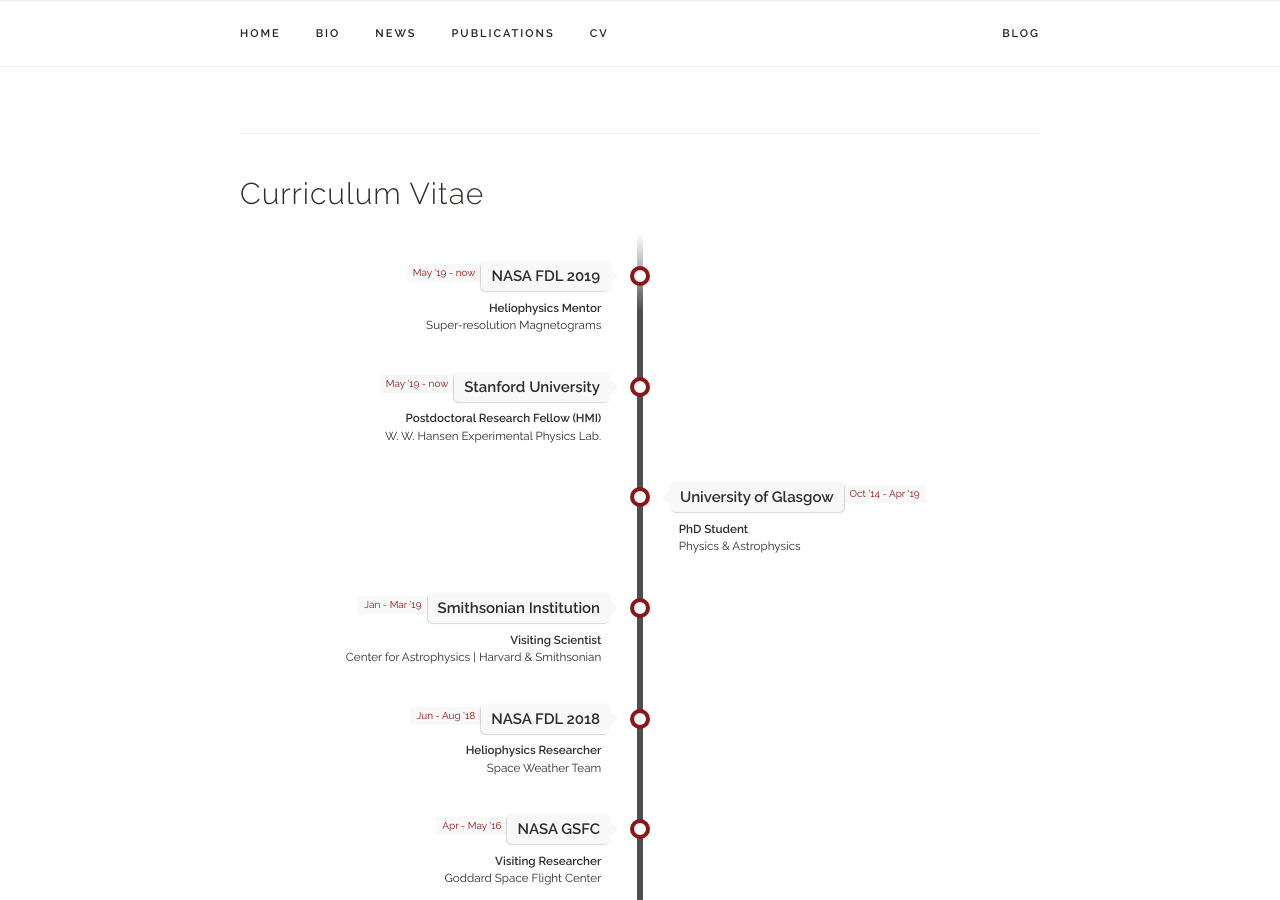
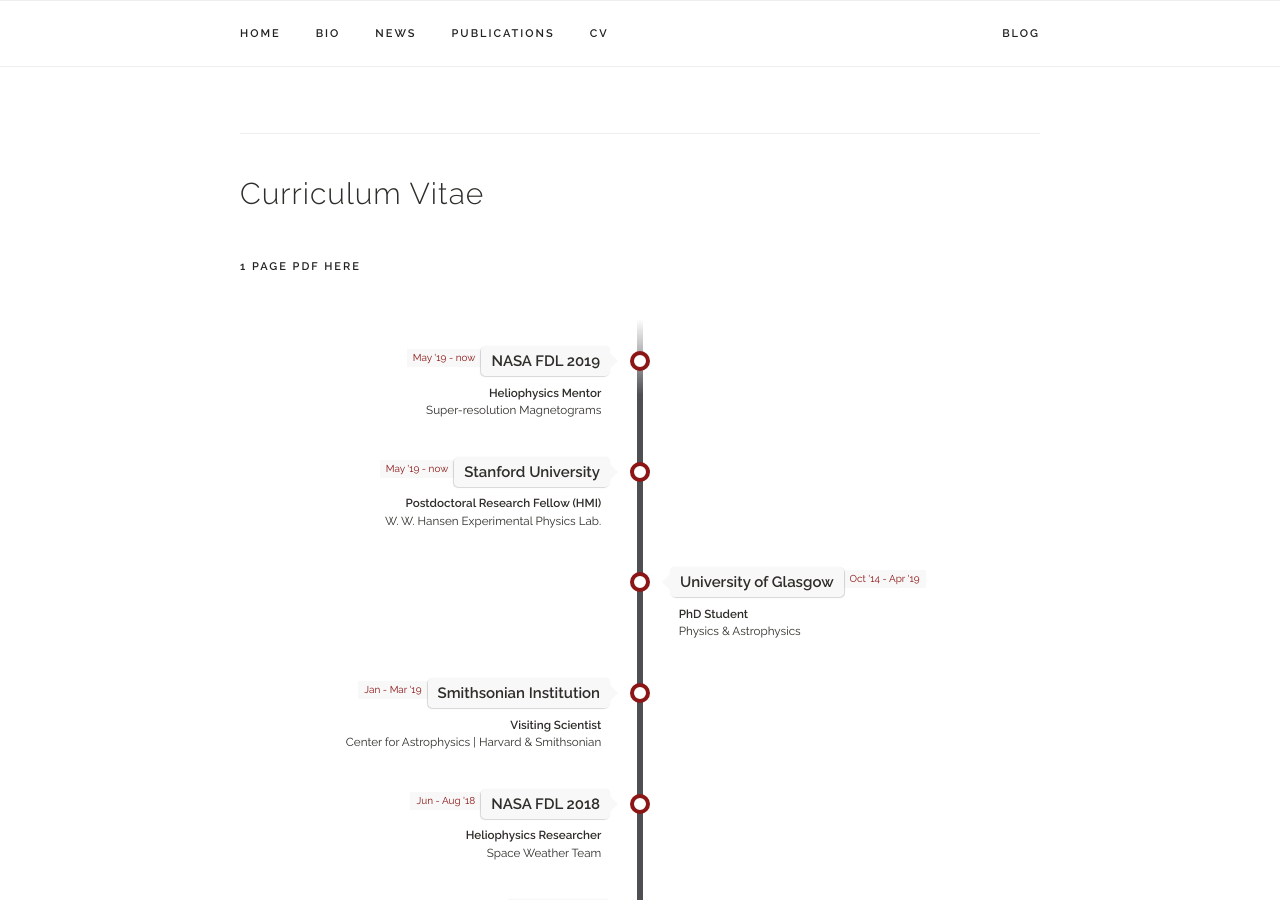
Before and after one commit to rookie0o9/rookie0o9.github.io, a Jekyll site: the page built from index.html, in a window 1280 px wide and 900 px high, scrolled down 2071 px. Built offline with Jekyll 4.4.1, drawn with Linux system fonts in a browser that asks for light colours.

Commit message:
Added link for PDF

```diff
--- a/index.html
+++ b/index.html
@@ -210,11 +210,7 @@
  -->
 <!-- ========== cv ========== -->
 <div class="docs-section" id="resume">
-  <h4>Curriculum Vitae</h4>
-
-  <span onclick="window.open('{{ site.data.main_info.linkedin }}')" style="cursor: pointer">
-    <i class="fas fa-file-pdf" aria-hidden="true"></i>
-  </span>
+  <h4>Curriculum Vitae</h4> <b><a class="navbar-link" href="https://github.com/PaulJWright/Academic-CV/blob/master/Paul_Wright_AcademicCV_1page.pdf">1 Page PDF here</a></b>
 
   <!-- The Timeline -->
   <ul class="timeline">
```
